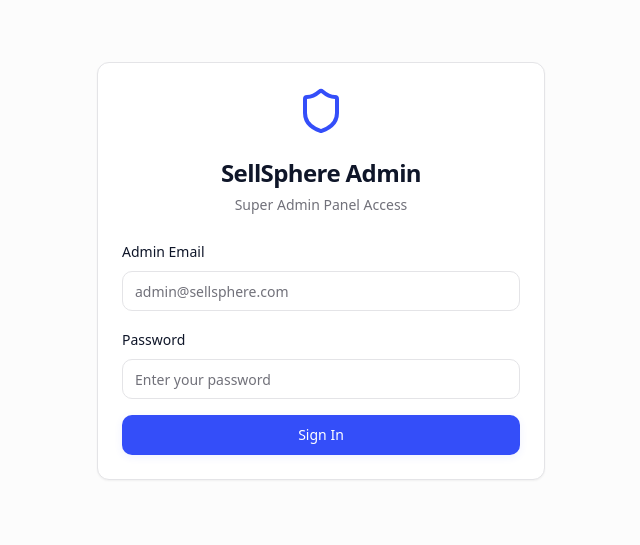
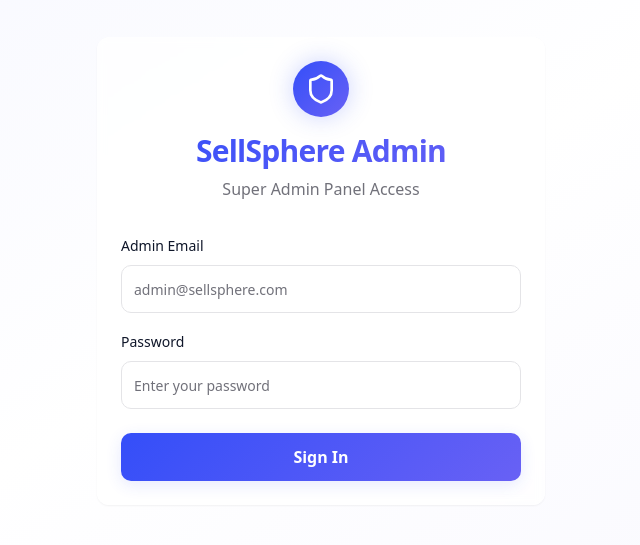
Before and after one commit to jinnirohan7/brandspark-hq, a React (Vite) app: page /admin/login in a window 1280 px wide. Shown: the part 129-674 px from the top of the page, without its empty margins (319-959 px from the left). Built offline with nearby package versions, Linux system fonts and the light colour scheme.

Commit message:
Fix admin login layout and functionality

```diff
--- a/src/pages/admin/AdminLogin.tsx
+++ b/src/pages/admin/AdminLogin.tsx
@@ -45,56 +45,77 @@ export const AdminLogin = () => {
   }
 
   return (
-    <div className="min-h-screen flex items-center justify-center bg-muted/30 p-4">
-      <Card className="w-full max-w-md">
-        <CardHeader className="text-center">
-          <div className="flex justify-center mb-4">
-            <Shield className="h-12 w-12 text-primary" />
+    <div className="min-h-screen w-full flex items-center justify-center bg-gradient-to-br from-primary/5 via-background to-primary-glow/5 p-4">
+      <div className="w-full max-w-md">
+        <Card className="shadow-large border-0 bg-card/80 backdrop-blur-sm">
+          <CardHeader className="text-center space-y-4 pb-8">
+            <div className="flex justify-center">
+              <div className="p-3 rounded-full bg-gradient-primary shadow-glow">
+                <Shield className="h-8 w-8 text-white" />
               </div>
-          <CardTitle className="text-2xl">SellSphere Admin</CardTitle>
-          <CardDescription>
+            </div>
+            <div className="space-y-2">
+              <CardTitle className="text-3xl font-bold bg-gradient-primary bg-clip-text text-transparent">
+                SellSphere Admin
+              </CardTitle>
+              <CardDescription className="text-base text-muted-foreground">
                 Super Admin Panel Access
               </CardDescription>
+            </div>
           </CardHeader>
-        <CardContent>
-          <form onSubmit={handleSubmit} className="space-y-4">
+          <CardContent className="space-y-6">
+            <form onSubmit={handleSubmit} className="space-y-6">
+              <div className="space-y-4">
                 <div className="space-y-2">
-              <Label htmlFor="email">Admin Email</Label>
+                  <Label htmlFor="email" className="text-sm font-medium">Admin Email</Label>
                   <Input
                     id="email"
                     type="email"
                     value={email}
                     onChange={(e) => setEmail(e.target.value)}
                     placeholder="admin@sellsphere.com"
+                    className="h-12 text-base"
                     required
                   />
                 </div>
                 <div className="space-y-2">
-              <Label htmlFor="password">Password</Label>
+                  <Label htmlFor="password" className="text-sm font-medium">Password</Label>
                   <Input
                     id="password"
                     type="password"
                     value={password}
                     onChange={(e) => setPassword(e.target.value)}
                     placeholder="Enter your password"
+                    className="h-12 text-base"
                     required
                   />
                 </div>
+              </div>
+
               {error && (
-              <Alert variant="destructive">
-                <AlertDescription>{error}</AlertDescription>
+                <Alert variant="destructive" className="border-destructive/20 bg-destructive/5">
+                  <AlertDescription className="text-sm">{error}</AlertDescription>
                 </Alert>
               )}
+
               <Button
                 type="submit"
-              className="w-full"
+                className="w-full h-12 text-base font-semibold bg-gradient-primary hover:opacity-90 transition-all duration-200 shadow-medium hover:shadow-large"
                 disabled={isLoading}
               >
-              {isLoading ? 'Signing in...' : 'Sign In'}
+                {isLoading ? (
+                  <div className="flex items-center gap-2">
+                    <div className="w-4 h-4 border-2 border-white/30 border-t-white rounded-full animate-spin" />
+                    Signing in...
+                  </div>
+                ) : (
+                  'Sign In'
+                )}
               </Button>
             </form>
           </CardContent>
         </Card>
       </div>
+    </div>
   )
 }
```
Lines whose indentation alone changed are shown as unchanged.
